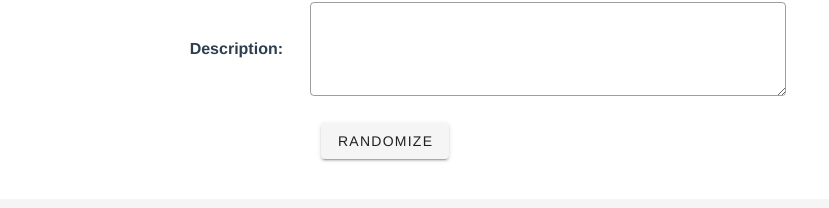
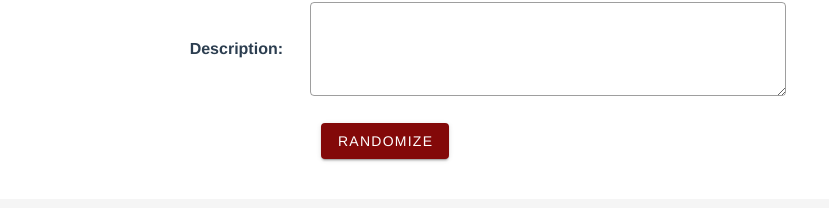
Before and after one commit to VeeHalonen/vue-character-creator, a Vue app: page / in a window 1280 px wide. Shown: the part 637-845 px from the top of the page, without its empty margins (255-1084 px from the left). Built offline with nearby package versions, Linux system fonts and the light colour scheme; no server answers.

Commit message:
Add secondary color

```diff
--- a/src/assets/styles.css
+++ b/src/assets/styles.css
@@ -16,7 +16,6 @@ td.row-content {
   padding: 5px;
 }
 
-/* TODO: Get rid of autogenerated stuff */
 #app {
   font-family: Avenir, Helvetica, Arial, sans-serif;
   -webkit-font-smoothing: antialiased;
--- a/src/components/RandomData.vue
+++ b/src/components/RandomData.vue
@@ -29,7 +29,7 @@
     </table>
 
     <div>
-      <v-btn @click="randomize">Randomize</v-btn>
+      <v-btn @click="randomize" color="secondary">Randomize</v-btn>
     </div>
   </div>
 </template>
--- a/src/plugins/theme.js
+++ b/src/plugins/theme.js
@@ -5,7 +5,7 @@ export default {
     base: colors.blueGrey.base,
     darken1: colors.blueGrey.darken2,
   },
-  secondary: colors.indigo,
+  secondary: "#830909",
   // All keys will generate theme styles,
   // Here we add a custom `tertiary` color
   tertiary: colors.pink.base,
```
